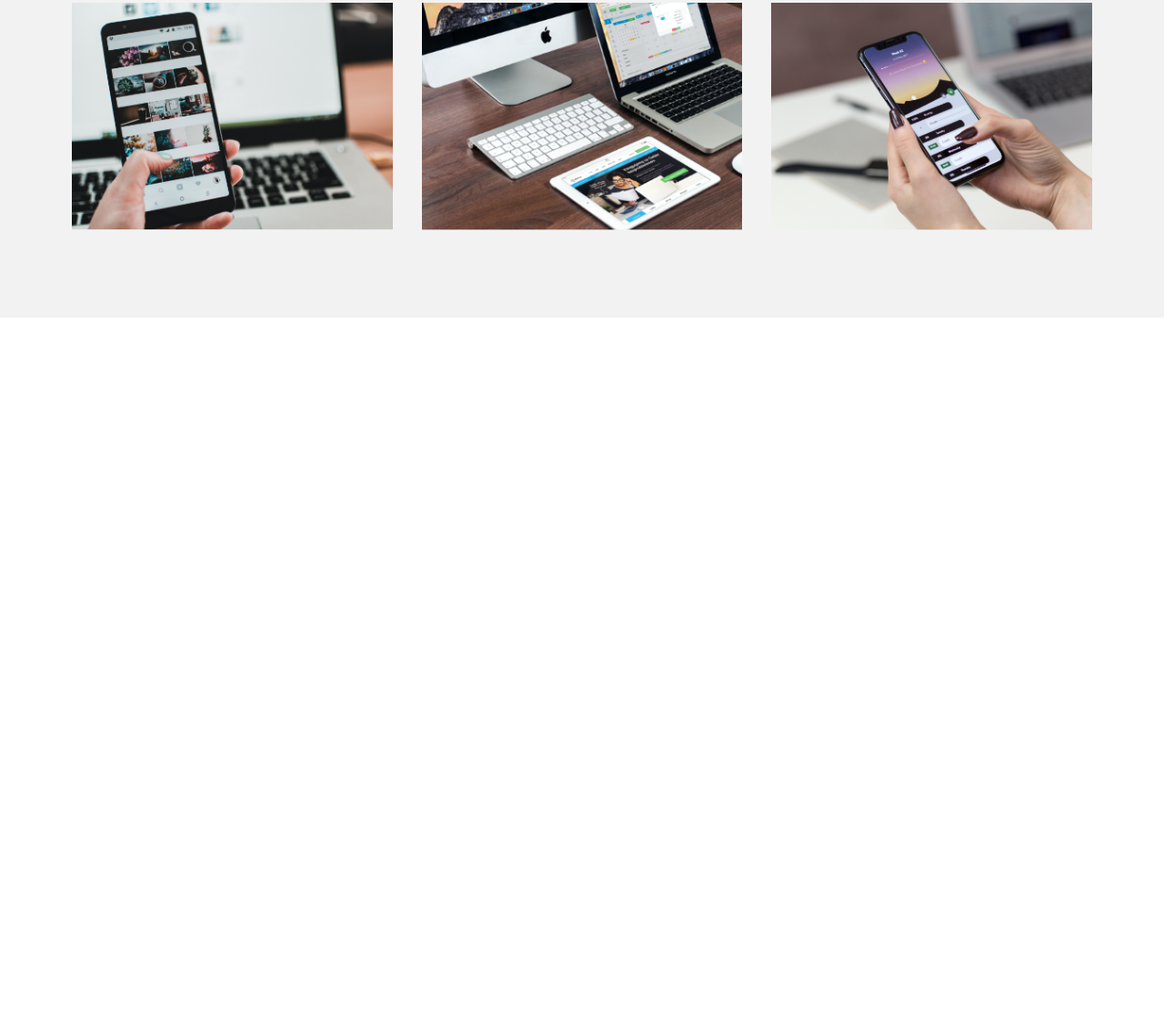
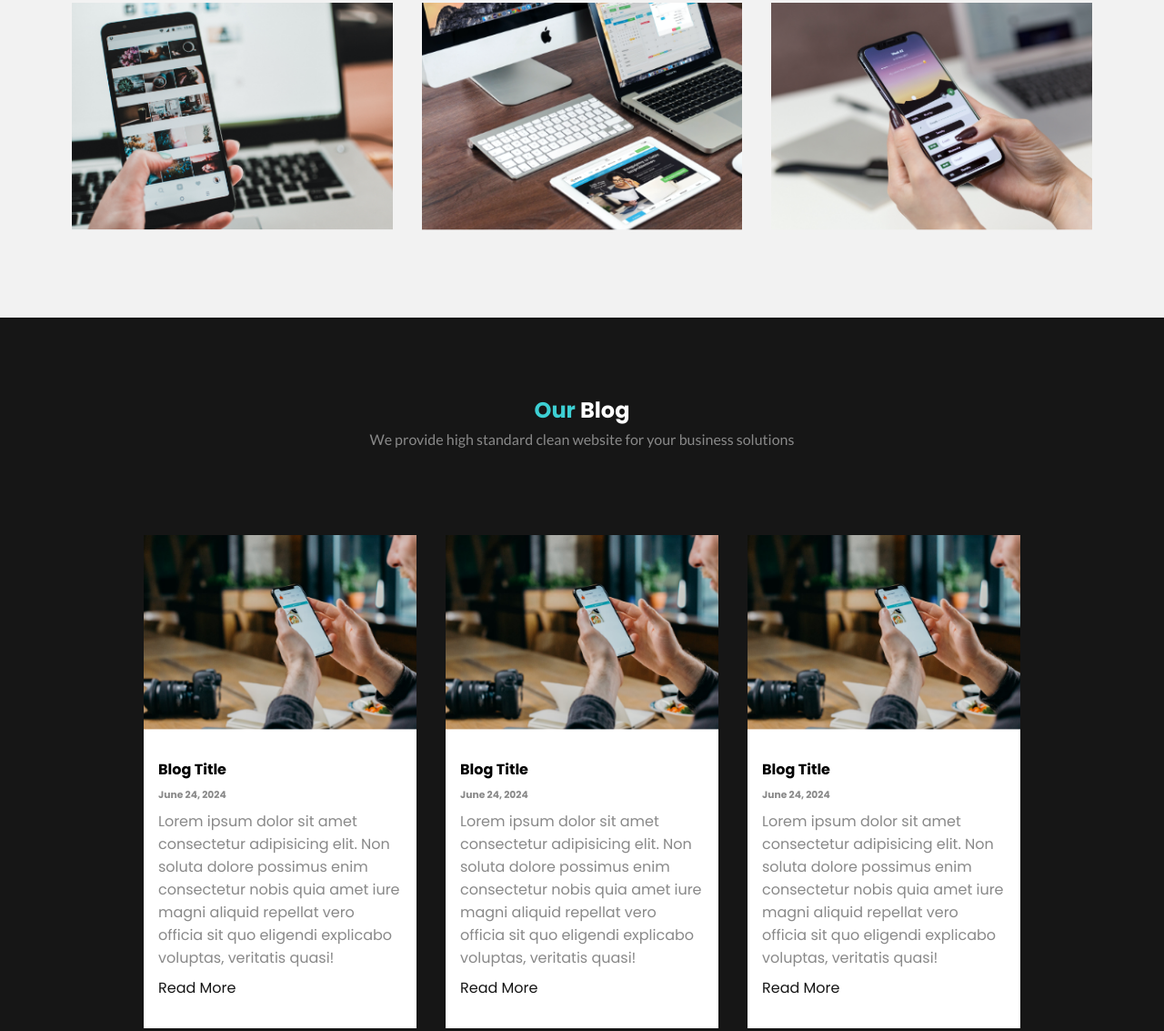
Before and after one commit to RippedKek/Portfolio-Website-1, a plain HTML site: page index.html in a window 1280 px wide. Shown: the part 4146-5279 px from the top of the page at 91% size. Before the commit the page ends 4495 px from the top, so only its background shows below. Drawn offline with nearby package versions, Linux system fonts and the light colour scheme.

Commit message:
Blog Section Complete

```diff
--- a/index.html
+++ b/index.html
@@ -246,6 +246,50 @@
             </div>
         </div>
     </section>
+    <section class="blog">
+        <div class="container">
+            <h1 class="section-heading" style="color: white;"><span>Our</span> Blog</h1>
+            <p>We provide high standard clean website for your business solutions</p>
+            <div class="card-wrapper">
+                <div class="card">
+                    <img src="./images/article-ph-1.png" alt="">
+                    <div class="card-content">
+                        <h4>Blog Title</h4>
+                        <h6>June 24, 2024</h6>
+                        <p>Lorem ipsum dolor sit amet consectetur adipisicing elit. Non soluta dolore possimus enim
+                            consectetur nobis quia amet iure magni aliquid repellat vero officia sit quo eligendi explicabo
+                            voluptas, veritatis quasi!
+                        </p>
+                        <a href="#">Read More</a>
+                    </div>
+                </div>
+                <div class="card">
+                    <img src="./images/article-ph-1.png" alt="">
+                    <div class="card-content">
+                        <h4>Blog Title</h4>
+                        <h6>June 24, 2024</h6>
+                        <p>Lorem ipsum dolor sit amet consectetur adipisicing elit. Non soluta dolore possimus enim
+                            consectetur nobis quia amet iure magni aliquid repellat vero officia sit quo eligendi explicabo
+                            voluptas, veritatis quasi!
+                        </p>
+                        <a href="#">Read More</a>
+                    </div>
+                </div>
+                <div class="card">
+                    <img src="./images/article-ph-1.png" alt="">
+                    <div class="card-content">
+                        <h4>Blog Title</h4>
+                        <h6>June 24, 2024</h6>
+                        <p>Lorem ipsum dolor sit amet consectetur adipisicing elit. Non soluta dolore possimus enim
+                            consectetur nobis quia amet iure magni aliquid repellat vero officia sit quo eligendi explicabo
+                            voluptas, veritatis quasi!
+                        </p>
+                        <a href="#">Read More</a>
+                    </div>
+                </div>
+            </div>
+        </div>
+    </section>
     <script type="text/javascript" src="//code.jquery.com/jquery-1.11.0.min.js"></script>
     <script type="text/javascript" src="//code.jquery.com/jquery-migrate-1.2.1.min.js"></script>
     <script type="text/javascript" src="//cdn.jsdelivr.net/npm/slick-carousel@1.8.1/slick/slick.min.js"></script>
--- a/style.css
+++ b/style.css
@@ -405,3 +405,54 @@ section.works .container .card-wrapper .card img{
     height: 100%;
     width: 100%;
 }
+
+section.blog{
+    background: var(--secondary);
+    clip-path: polygon(0 0, 100% 0, 100% 100%, 70% 87%, 0 100%);
+    padding-bottom: 15rem;
+}
+
+section.blog .container{
+    display: flex;
+    flex-direction: column;
+    justify-content: center;
+}
+
+section.blog .container .card-wrapper{
+    display: flex;
+    justify-content: center;
+    gap: 2rem;
+}
+
+section.blog .container .card-wrapper .card{
+    width: 300px;
+    background: var(--pure);
+}
+
+section.blog .container .card-wrapper .card .card-content{
+    padding: 1.5rem 1rem;
+    padding-bottom: 2rem;
+}
+
+section.blog .container .card-wrapper .card .card-content h4{
+    margin-bottom: 0.5rem;
+}
+
+section.blog .container .card-wrapper .card .card-content h6{
+    color: var(--ternary);
+    margin-bottom: 0.5rem;
+}
+
+section.blog .container .card-wrapper .card .card-content p{
+    margin-bottom: 0.5rem;
+    color: var(--ternary);
+}
+
+section.blog .container .card-wrapper .card .card-content a{
+    text-decoration: none;
+    color: var(--secondary);
+}
+
+section.blog .container .card-wrapper .card img{
+    width: 300px;
+}
```
